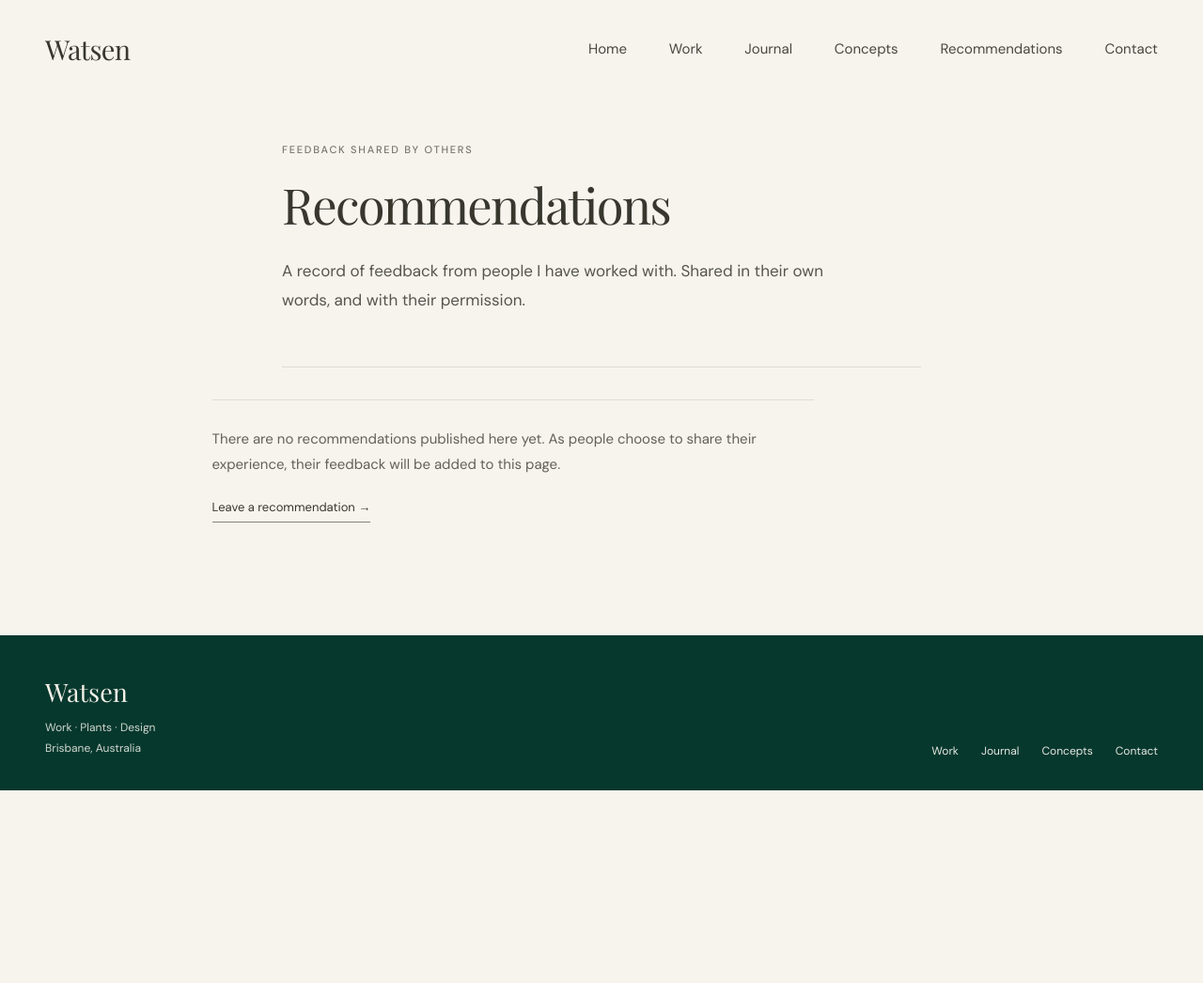
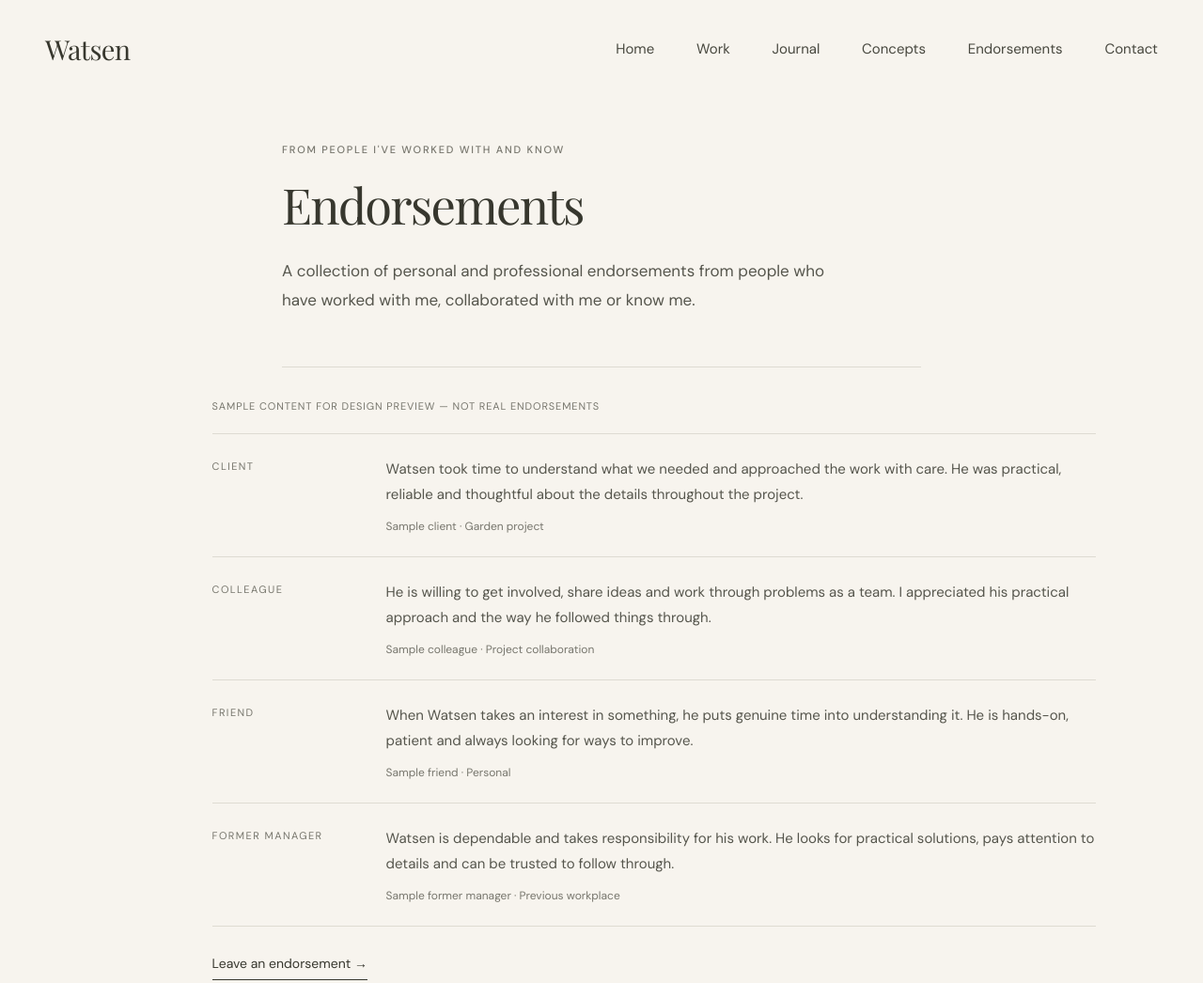
Before and after one commit to Krisy-uni/watsenProfilio, a plain HTML site: page recommendations.html in a window 1280 px wide. Shown: the top 1046 px of the page at 94% size. Before the commit the page ends 841 px from the top, so only its background shows below. Drawn offline with nearby package versions, Linux system fonts and the light colour scheme.

Commit message:
Align endorsements page with approved homepage design

```diff
--- a/recommendations.html
+++ b/recommendations.html
@@ -3,36 +3,46 @@
 <head>
   <meta charset="utf-8">
   <meta name="viewport" content="width=device-width, initial-scale=1">
-  <title>Recommendations — Watsen</title>
+  <meta name="theme-color" content="#f7f4ee">
+  <title>Endorsements — Watsen</title>
   <link rel="preconnect" href="https://fonts.googleapis.com">
   <link rel="preconnect" href="https://fonts.gstatic.com" crossorigin>
-  <link href="https://fonts.googleapis.com/css2?family=DM+Sans:wght@400;500&family=Playfair+Display:wght@400;500&display=swap" rel="stylesheet">
+  <link href="https://fonts.googleapis.com/css2?family=DM+Sans:wght@400;500;600&family=Playfair+Display:wght@400;500&display=swap" rel="stylesheet">
   <link rel="stylesheet" href="styles/site.css">
   <style>
-    .recommendations-intro{max-width:680px}
-    .recommendation-empty{max-width:640px;margin-left:15%;padding:28px 0;border-top:1px solid var(--line)}
-    .recommendation-empty p{margin:0;color:#626158;font-size:15px;line-height:1.85}
-    .recommendation-invite{display:inline-block;margin-top:22px;padding-bottom:7px;border-bottom:1px solid #858378;font-size:13px}
-    @media(max-width:680px){.recommendation-empty{margin-left:0}}
+    .endorsement-intro{max-width:680px}
+    .endorsement-list{max-width:940px;margin:0 0 0 15%}
+    .endorsement{display:grid;grid-template-columns:155px minmax(0,1fr);gap:30px;padding:24px 0;border-bottom:1px solid var(--line)}
+    .endorsement:first-of-type{border-top:1px solid var(--line)}
+    .endorsement-kind{padding-top:3px;color:var(--muted);font-size:11px;letter-spacing:.13em;text-transform:uppercase}
+    .endorsement-copy{margin:0;color:#56564d;font-size:15px;line-height:1.8}
+    .endorsement-by{margin:12px 0 0;color:var(--muted);font-size:12px}
+    .preview-note{margin:0 0 22px;color:var(--muted);font-size:11px;letter-spacing:.08em}
+    .invite{display:inline-block;margin-top:30px;padding-bottom:8px;border-bottom:1px solid currentColor;font-size:14px}
+    @media(max-width:680px){.endorsement-list{margin-left:0}.endorsement{grid-template-columns:1fr;gap:8px;padding:20px 0}}
   </style>
 </head>
 <body>
   <header class="shell header">
     <a class="brand" href="index.html">Watsen</a>
     <nav class="nav" aria-label="Main navigation">
-      <a href="index.html">Home</a><a href="work.html">Work</a><a href="journal.html">Journal</a><a href="concepts.html">Concepts</a><a href="recommendations.html">Recommendations</a><a href="contact.html">Contact</a>
+      <a href="index.html">Home</a><a href="work.html">Work</a><a href="journal.html">Journal</a><a href="concepts.html">Concepts</a><a href="recommendations.html">Endorsements</a><a href="contact.html">Contact</a>
     </nav>
   </header>
   <main>
-    <section class="shell page-intro recommendations-intro">
-      <p class="eyebrow">Feedback shared by others</p>
-      <h1 class="page-title">Recommendations</h1>
-      <p class="intro-copy">A record of feedback from people I have worked with. Shared in their own words, and with their permission.</p>
+    <section class="shell page-intro endorsement-intro">
+      <p class="eyebrow">From people I've worked with and know</p>
+      <h1 class="page-title">Endorsements</h1>
+      <p class="intro-copy">A collection of personal and professional endorsements from people who have worked with me, collaborated with me or know me.</p>
     </section>
     <section class="shell section">
-      <div class="recommendation-empty">
-        <p>There are no recommendations published here yet. As people choose to share their experience, their feedback will be added to this page.</p>
-        <a class="recommendation-invite" href="recommend.html">Leave a recommendation →</a>
+      <div class="endorsement-list">
+        <p class="preview-note">SAMPLE CONTENT FOR DESIGN PREVIEW — NOT REAL ENDORSEMENTS</p>
+        <article class="endorsement"><div class="endorsement-kind">Client</div><div><p class="endorsement-copy">Watsen took time to understand what we needed and approached the work with care. He was practical, reliable and thoughtful about the details throughout the project.</p><p class="endorsement-by">Sample client · Garden project</p></div></article>
+        <article class="endorsement"><div class="endorsement-kind">Colleague</div><div><p class="endorsement-copy">He is willing to get involved, share ideas and work through problems as a team. I appreciated his practical approach and the way he followed things through.</p><p class="endorsement-by">Sample colleague · Project collaboration</p></div></article>
+        <article class="endorsement"><div class="endorsement-kind">Friend</div><div><p class="endorsement-copy">When Watsen takes an interest in something, he puts genuine time into understanding it. He is hands-on, patient and always looking for ways to improve.</p><p class="endorsement-by">Sample friend · Personal</p></div></article>
+        <article class="endorsement"><div class="endorsement-kind">Former manager</div><div><p class="endorsement-copy">Watsen is dependable and takes responsibility for his work. He looks for practical solutions, pays attention to details and can be trusted to follow through.</p><p class="endorsement-by">Sample former manager · Previous workplace</p></div></article>
+        <a class="invite" href="recommend.html">Leave an endorsement →</a>
       </div>
     </section>
   </main>
```
